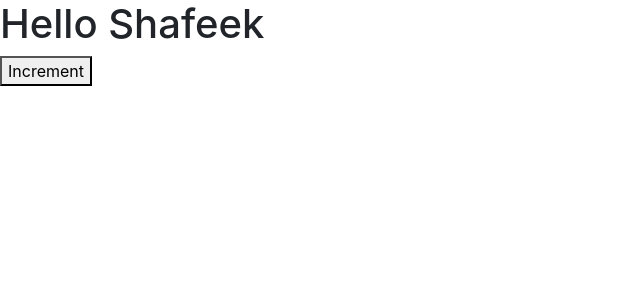
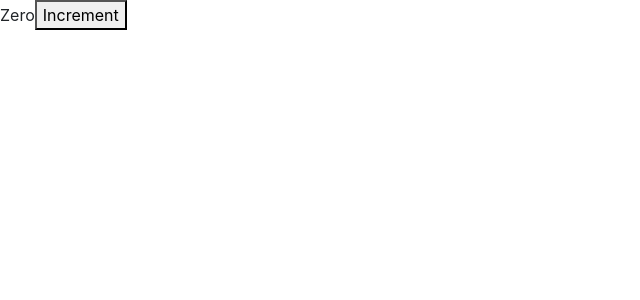
Before and after one commit to shafeek2112/react-app, a React (Create React App) app: page / in a window 1280 px wide. Shown: the top 300 px of the page, without its empty margins (0-640 px from the left). Built offline with nearby package versions, Linux system fonts and the light colour scheme.

Commit message:
Embedding expression

```diff
--- a/src/components/counter.jsx
+++ b/src/components/counter.jsx
@@ -3,14 +3,23 @@
 
 class Counter extends Component {
 
+    state = {
+        count : 0
+    }
+
     render() {
         return (
             <React.Fragment>
-                <h1>Hello Shafeek</h1>
+                <span>{this.countFormat()}</span>
                 <button>Increment</button>
             </React.Fragment>
         );
     }
+
+    countFormat() {
+        const { count } = this.state;
+        return (count === 0) ? 'Zero' : count;
+    }
 }
 
 export default Counter;
```
